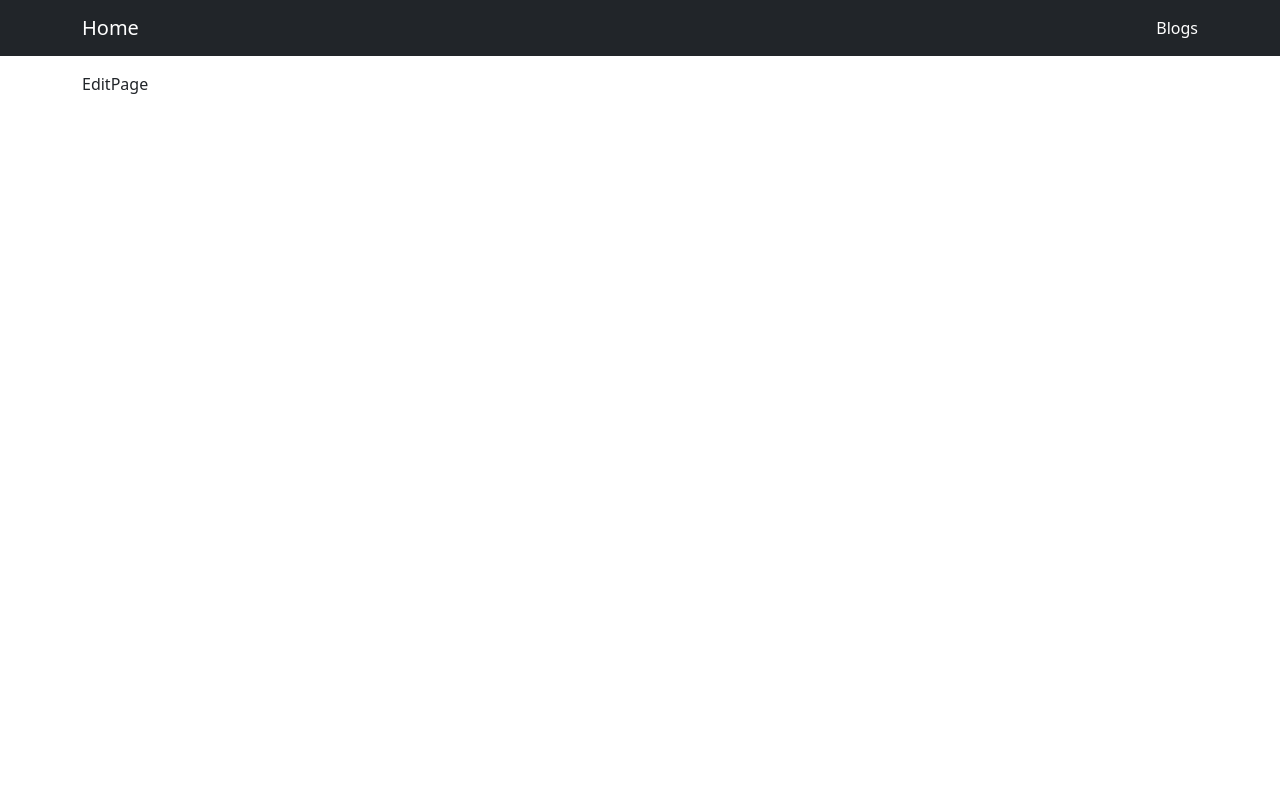
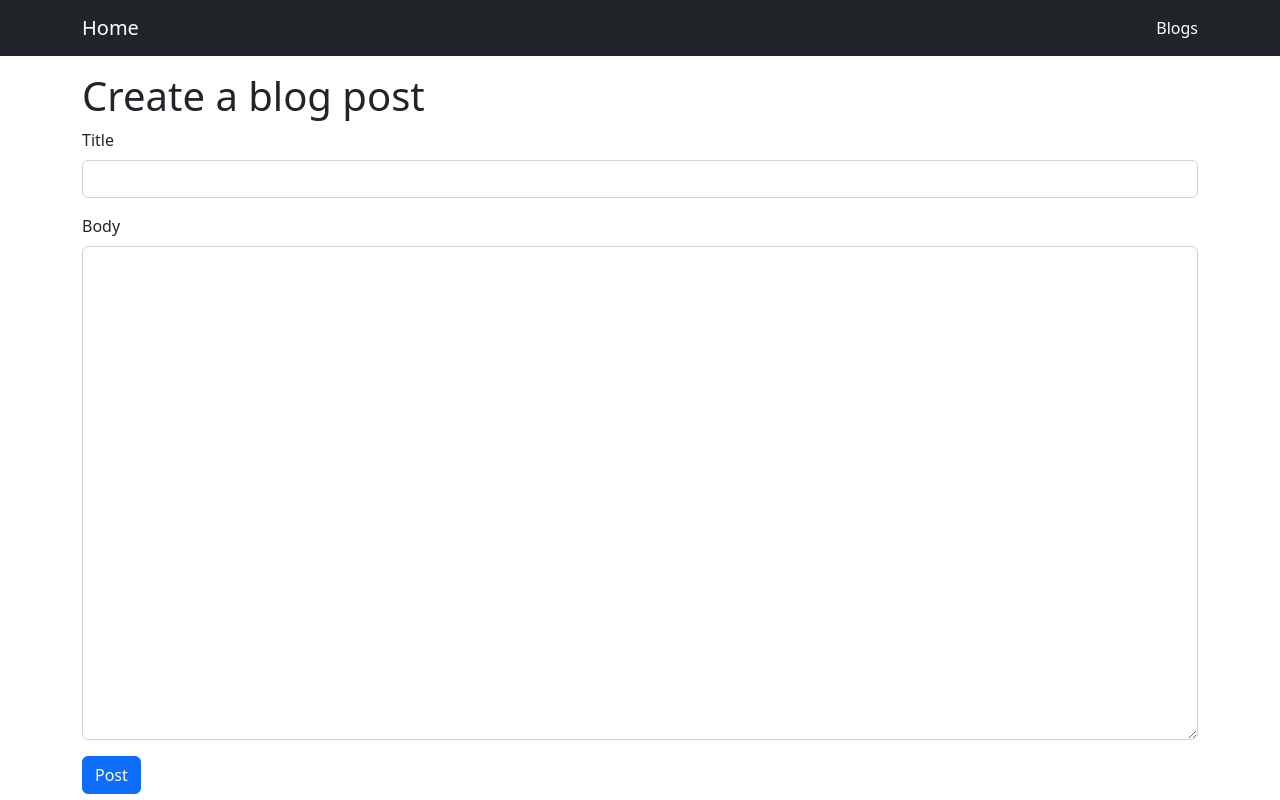
Before and after one commit to soohyuneee/my-blog, a React (Create React App) app: page /blogs/1/edit in a window 1280 px wide. Built offline with nearby package versions, Linux system fonts and the light colour scheme; the HTML template or start-up script is replaced by a standard one.

Commit message:
수정 페이지 추가

```diff
--- a/src/pages/EditPage.js
+++ b/src/pages/EditPage.js
@@ -1,4 +1,10 @@
+import BlogForm from '../components/BlogForm';
+
 function EditPage() {
-	return <div>EditPage</div>;
+	return (
+		<div>
+			<BlogForm editing={true} />
+		</div>
+	);
 }
 export default EditPage;
```
